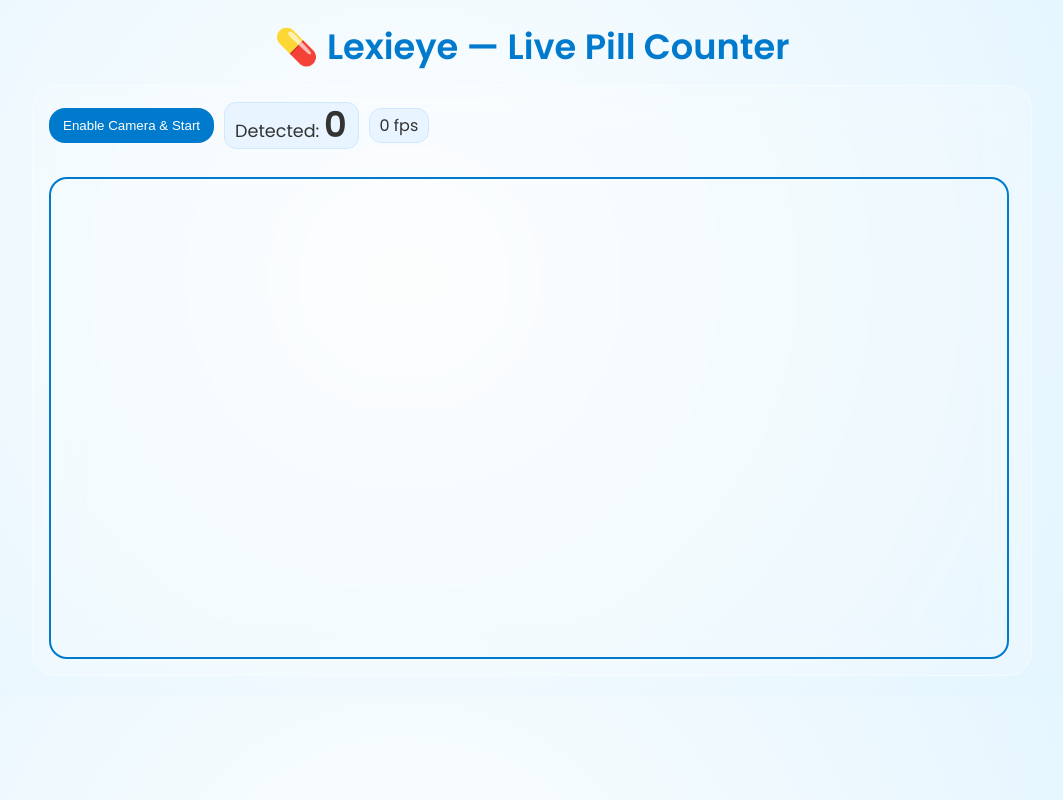
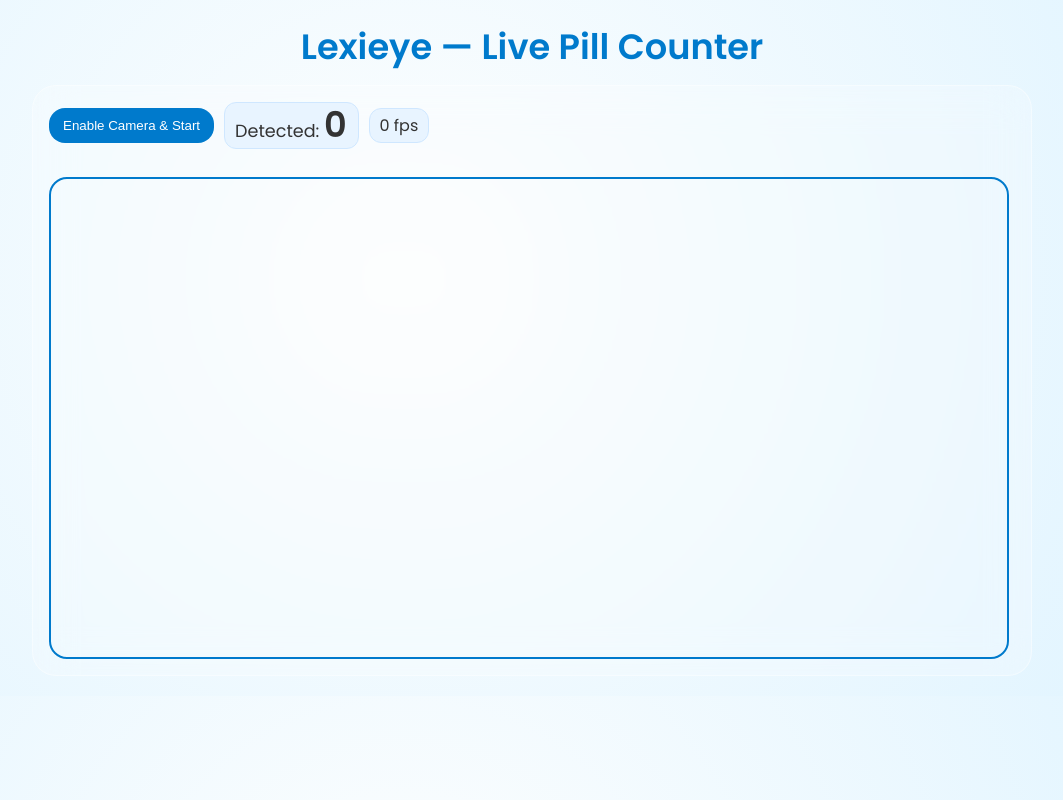
Before and after one commit to a860h040/lexieye-LIVE, a plain HTML site: page index.html in a window 1280 px wide. Shown: the whole page, without its empty margins (108-1171 px from the left). Drawn offline with Linux system fonts and the light colour scheme.

Commit message:
Update index.html

```diff
--- a/index.html
+++ b/index.html
@@ -25,7 +25,7 @@
 </style>
 </head>
 <body>
-  <h1>💊 Lexieye — Live Pill Counter</h1>
+  <h1>Lexieye — Live Pill Counter</h1>
   <div class="wrap">
     <div class="controls">
       <button id="startBtn" class="btn">Enable Camera & Start</button>
```
